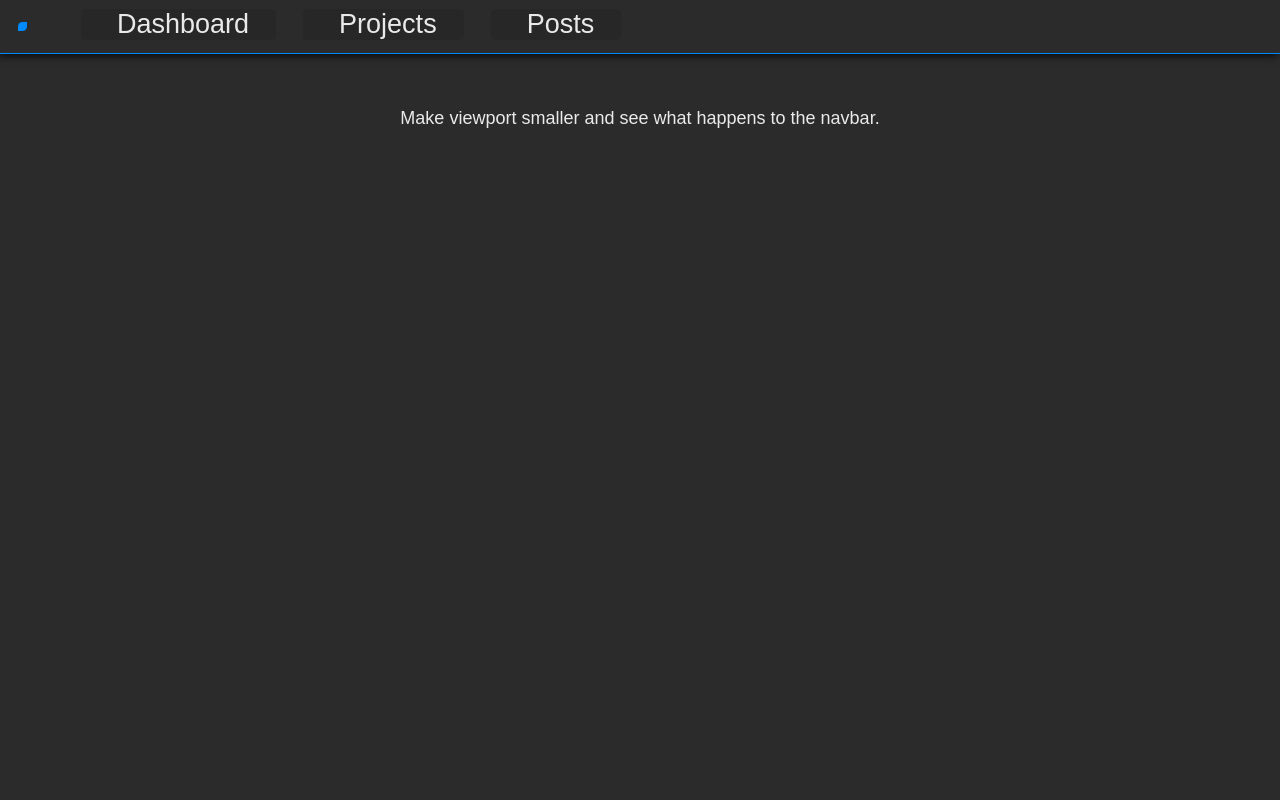
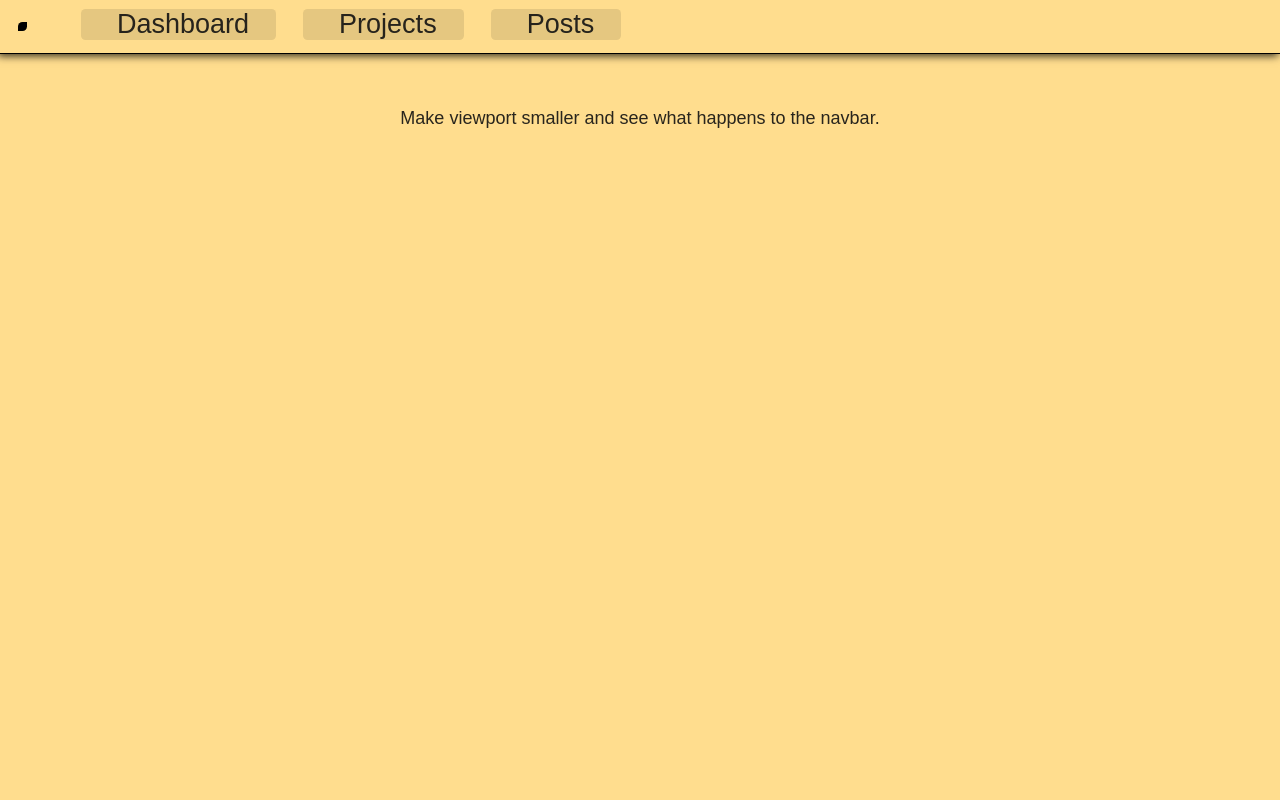
Before and after one commit to tysyak/Proyecto_negocios_2022, a PHP site: page / in a window 1280 px wide. Run offline with PHP 8.4, Linux system fonts and the light colour scheme; some libraries are stand-ins or nearby versions.

Commit message:
Colores sugeridos

```diff
--- a/recetario/assets/css/app.css
+++ b/recetario/assets/css/app.css
@@ -1,11 +1,11 @@
 :root {
-    --fg-color: rgba(255, 255, 255, 0.9);
-    --bg-color: #2b2b2b;
-    --highlight-primary: #008aff;
+    --fg-color: rgba(17, 17, 17, 0.9);
+    --bg-color: #ffdd8e;
+    --highlight-primary: #000000;
     --gradient:
-            linear-gradient(300deg, #ba4aff, rgba(186, 74, 255, 0) 70%),
-            linear-gradient(227deg, #008aff, rgba(0, 138, 255, 0) 70%),
-            linear-gradient(104deg, #00ffc6, rgba(0, 255, 198, 0) 74%);
+            linear-gradient(300deg, #ffdd8e, rgba(255, 7140, 73, 0) 70%),
+            linear-gradient(227deg, #ff8c49, rgba(95, 249, 57, 0) 70%),
+            linear-gradient(104deg, #ff8c49, rgba(95, 249, 57, 0) 74%);
 
     --nav-height: 3rem;
 
```
